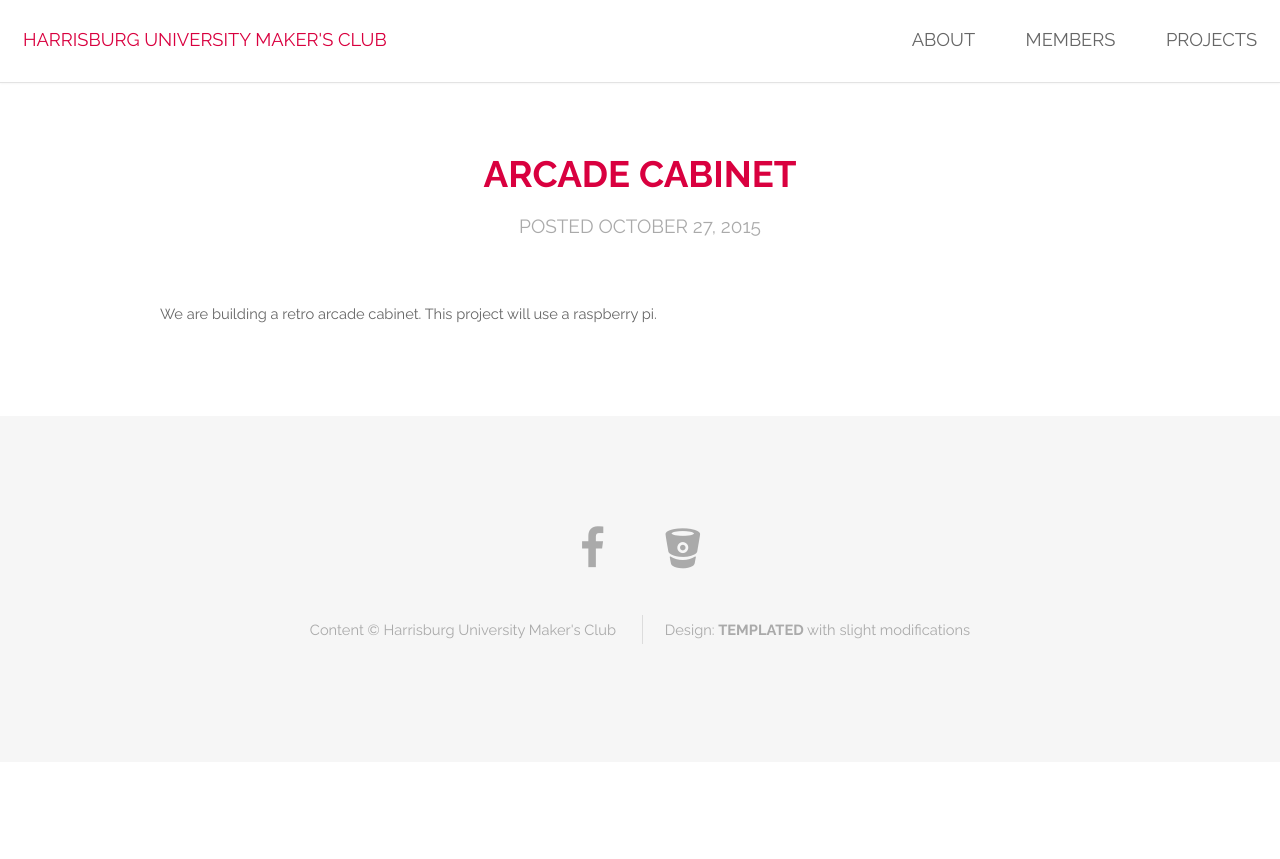
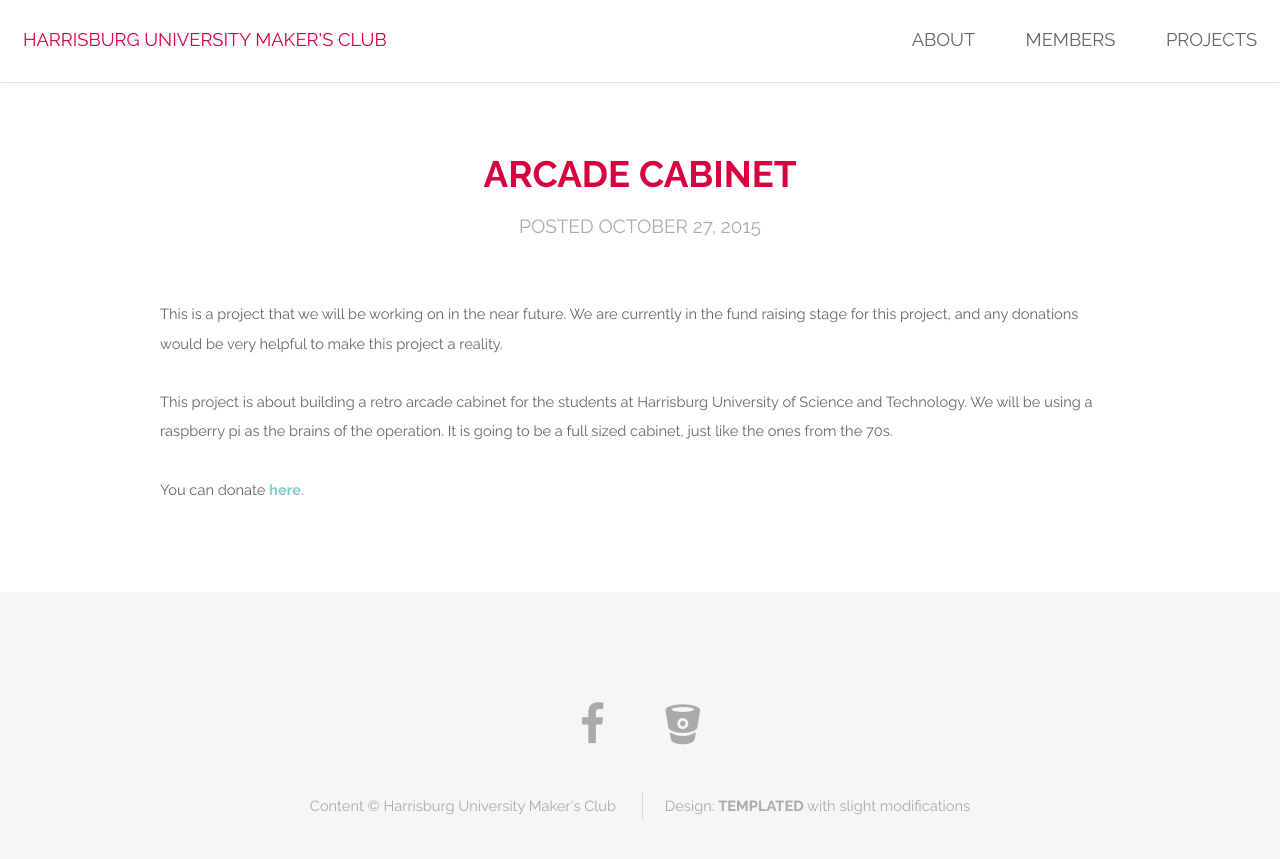
Before and after one commit to stripedpurple/hu-maker-club-site, a Jekyll site: the page built from _posts/2015-10-27-arcade-cabinet.md, in a window 1280 px wide and 938 px high. Shown: the top 859 px of the window. Built offline with Jekyll 4.4.1, drawn with Linux system fonts in a browser that asks for light colours.

Commit message:
Updated arcade post
I updated the arcade post. Added more body, and added begging to the post.
This will not be deployed until completely done, because it has an invalid
link as a placeholder.

```diff
--- a/_posts/2015-10-27-arcade-cabinet.md
+++ b/_posts/2015-10-27-arcade-cabinet.md
@@ -4,5 +4,16 @@ title: Arcade Cabinet
 category: projects
 ---
 
-We are building a retro arcade cabinet. This project will use a raspberry
-pi.
+This is a project that we will be working on in the near future. We are
+currently in the fund raising stage for this project, and any donations
+would be very helpful to make this project a reality.
+
+This project is about building a retro arcade cabinet for the students at
+Harrisburg University of Science and Technology. We will be using a
+raspberry pi as the brains of the operation. It is going to be a full
+sized cabinet, just like the ones from the 70s.
+
+You can donate [here][1].
+
+
+[1]: paypal link
```
